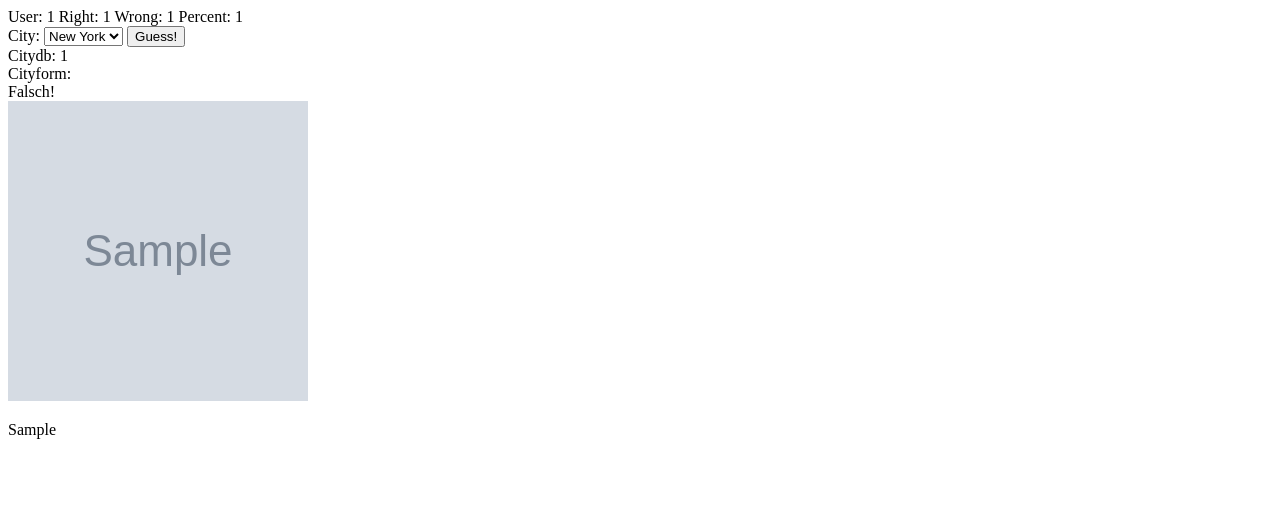
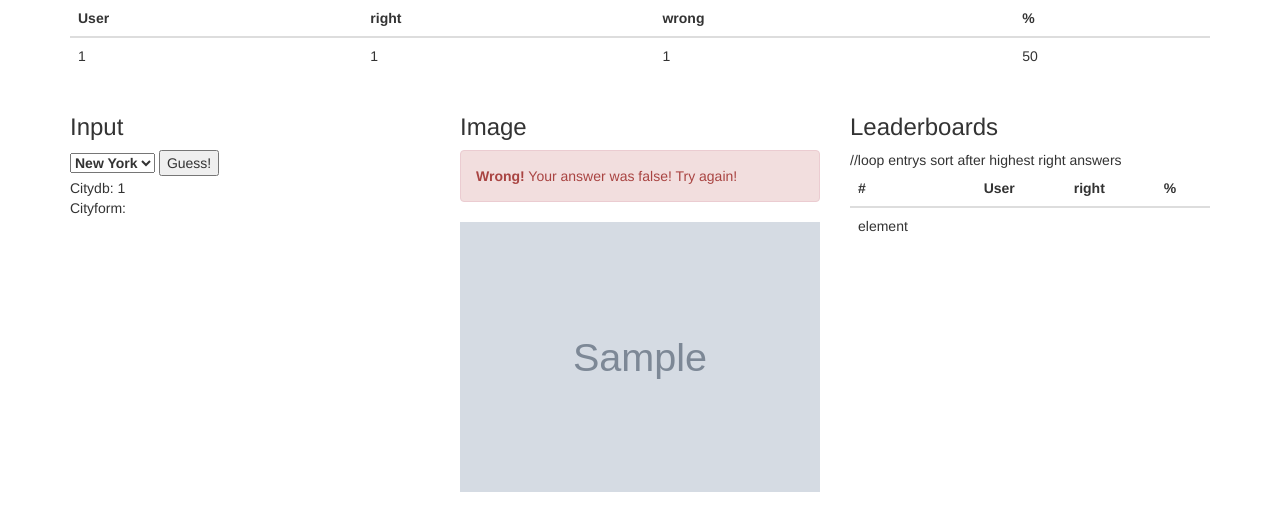
Before and after one commit to JuliianW/guessing-game, a PHP site: page /game.php in a window 1280 px wide. Shown: the top 531 px of the page. Run offline with PHP 8.4, Linux system fonts and the light colour scheme; the visitor is signed in with stand-in values (Sample User, id 1); tables that the repository leaves empty or names only in its code hold one stand-in row (values such as "Sample post"); grey boxes marked "Sample" are stand-in pictures; data that the repository does not hold is empty.

Commit message:
added formatting, started leaderboards

```diff
--- a/game.php
+++ b/game.php
@@ -6,32 +6,61 @@ session_start();
     <head>
         <meta charset="UTF-8">
         <title>Game</title>
+        <link rel="stylesheet" href="https://maxcdn.bootstrapcdn.com/bootstrap/3.3.7/css/bootstrap.min.css">
+
     </head>
     <body>
-        <table>
-            <tr>
         <?php
         // stoppt das ständige überschreiben des usernames
-                    if(!isset($_SESSION['usr'])){ $_SESSION['usr'] = $_POST['usr']; };
-                    if(!isset($_SESSION['right'])){ $_SESSION['right'] = 0; };
-                    if(!isset($_SESSION['wrong'])){ $_SESSION['wrong'] = 0; };
-                    if(!isset($_SESSION['percent'])){ $_SESSION['percent'] = 0; };
+        if (!isset($_SESSION['usr'])) {
+            $_SESSION['usr'] = $_POST['usr'];
+        };
+        if (!isset($_SESSION['right'])) {
+            $_SESSION['right'] = 0;
+        };
+        if (!isset($_SESSION['wrong'])) {
+            $_SESSION['wrong'] = 0;
+        };
+        if (!isset($_SESSION['percent'])) {
+            $_SESSION['percent'] = 0;
+        };
+        $_SESSION['n'] = $_SESSION['wrong'] + $_SESSION['right'];
+        $_SESSION['percent'] = $_SESSION['right'] / $_SESSION['n'] * 100;
+        ?>
+        <div class="container">
+            <table class="table">
+                <thead>
+                    <tr>
+                        <th>User</th>
+                        <th>right</th>
+                        <th>wrong</th>
+                        <th>%</th>
+                    </tr>
+                </thead>
+                <tbody>
+                    <tr>
+                        <td><?php echo $_SESSION['usr'] ?></td>
+                        <td><?php echo $_SESSION['right'] ?></td>
+                        <td><?php echo $_SESSION['wrong'] ?></td>
+                        <td><?php echo $_SESSION['percent'] ?></td>
+                    </tr>
+                </tbody>
+            </table>
+            <div class="row">
+                <div class="col-sm-4">
+                    <h3>Input</h3>
 
-                    echo "User: ".$_SESSION['usr']." Right: ".$_SESSION['right']." Wrong: ".$_SESSION['wrong']." Percent: ".$_SESSION['percent']."";
-                ?>
-            <tr>
-        </table>
                     <form action="#" method="post">
-            <label>City:
-                <select name="cityform">
+                        <label>
+                            <select name="cityform" size="1">
                                 <option value="newyork">New York</option>
                                 <option value="london">London</option>
                                 <option value="paris">Paris</option>
                             </select>
-
                         </label>
                         <input type="submit" value="Guess!">
                     </form>
+
                     <?php
                     $cityform = $_POST['cityform'];
 
@@ -40,19 +69,22 @@ session_start();
                     $password = "root";
                     $dbname = "sightsgamedb";
 
-            //function count
                     function checkAnswers($cityform, $citydb) {
-                if ($cityform === $citydb){
+                        if ($cityform === $citydb) {
                             $_SESSION['right'] = $_SESSION['right'] + 1;
-                    echo "Richtig!<br>";
+                            echo "<div class='alert alert-success'><strong>Success!</strong> Your answer is correct!</div>";
                         } else {
                             $_SESSION['wrong'] = $_SESSION['wrong'] + 1;
-                    echo "Falsch!<br>";
+                            echo "<div class='alert alert-danger'><strong>Wrong!</strong> Your answer was false! Try again!</div>";
                         }
                     }
 
-            echo "Citydb: ".$_SESSION['citydb']."<br>";
+                    echo "Citydb: " . $_SESSION['citydb'] . "<br>";
                     echo "Cityform: $cityform<br>";
+                    echo "</div>";
+
+                    echo "<div class='col-sm-4'>";
+                    echo "<h3>Image</h3>";
 
                     checkAnswers($cityform, $_SESSION['citydb']);
 
@@ -66,21 +98,27 @@ session_start();
                     $row1 = $imgresults->fetch_assoc();
                     $_SESSION['citydb'] = $row1['city'];
 
-            echo  "<img src=".$row1['imgpath']." height='300' width='300'>";
-
-
-
-            // Auswahlmöglichkeiten geben bzw. Städte ausgeben
-            $sql = "SELECT * FROM sights";
-            $results = $conn->query($sql);
-            if ($results->num_rows > 0) {
-                while($row = $results->fetch_assoc()) {
-                echo "<p>";
-                echo $row['city'];
-                echo "</p>";
-                }
-            } else { echo "Fehler mit der sql ";}
-
+                    echo "<img src=" . $row1['imgpath'] . "  width='100%'>";
+                    echo "</div>";
                     ?>
+                    <div class="col-sm-4">
+                        <h3>Leaderboards</h3>
+                        <table class="table">
+                            <thead>
+                                <tr>
+                                    <th>#</th>
+                                    <th>User</th>
+                                    <th>right</th>
+                                    <th>%</th>
+                                </tr>
+                            </thead>
+                            <tbody>
+                                <tr>
+                                    <td>element</td> //loop entrys sort after highest right answers
+                                </tr>
+                            </tbody>
+                        </table>
+                    </div>
+                </div>
                 </body>
                 </html>
```
Lines whose indentation alone changed are shown as unchanged.
